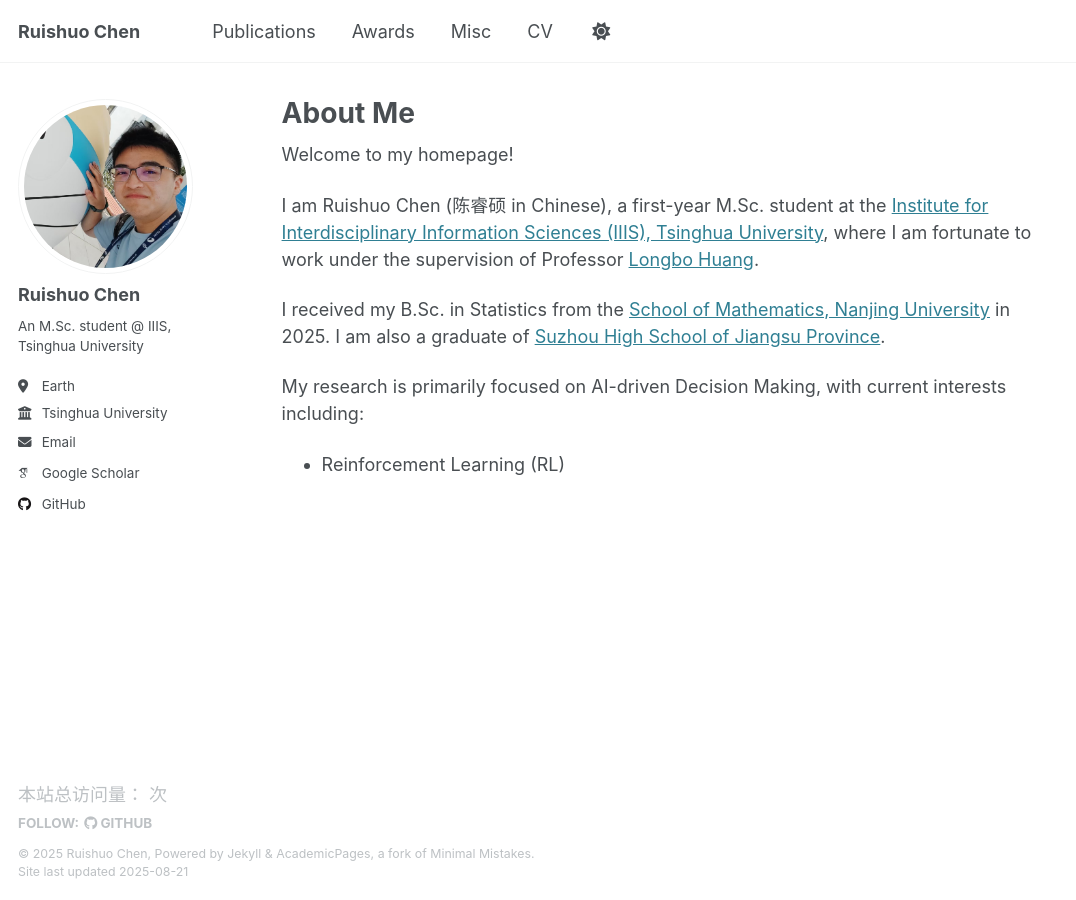
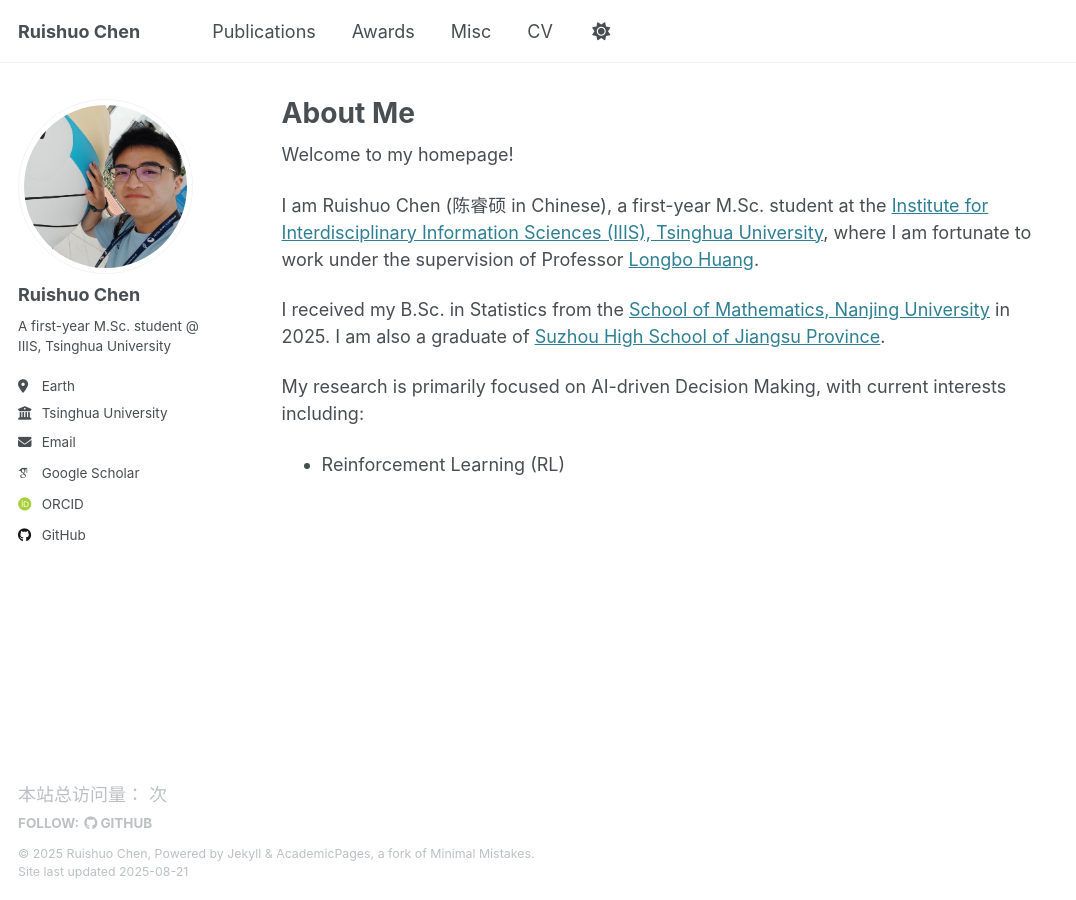
Before and after one commit to Chenruishuo/Chenruishuo.github.io, a Jekyll site: the page built from _pages/about.md, in a window 1280 px wide. Shown: the whole page, without its empty margins (0-1076 px from the left). Built offline with Jekyll 4.4.1, drawn with Linux system fonts in a browser that asks for light colours; some web fonts are replaced; comment, search, counter and statistics services are not loaded.

Commit message:
Update _config.yml

```diff
--- a/_config.yml
+++ b/_config.yml
@@ -25,7 +25,7 @@ author:
   avatar           : "profile.png"
   name             : "Ruishuo Chen"
   pronouns         : # example: "she/her"
-  bio              : "An M.Sc. student @ IIIS, Tsinghua University"
+  bio              : "A first-year M.Sc. student @ IIIS, Tsinghua University"
   location         : "Earth"
   employer         : "Tsinghua University"
   uri              : # URL
@@ -35,7 +35,7 @@ author:
   arxiv            : # URL - Update with the correct link to your profile
   googlescholar    : "https://scholar.google.com/citations?hl=en&user=y3QxJFYAAAAJ"
   impactstory      : # URL
-  orcid            : # "http://orcid.org/yourorcidurl"
+  orcid            : "https://orcid.org/0009-0007-9804-8967"
   semantic         : # URL
   pubmed           : # "https://www.ncbi.nlm.nih.gov/pubmed/?term=john+snow"
   researchgate     : # URL
```
